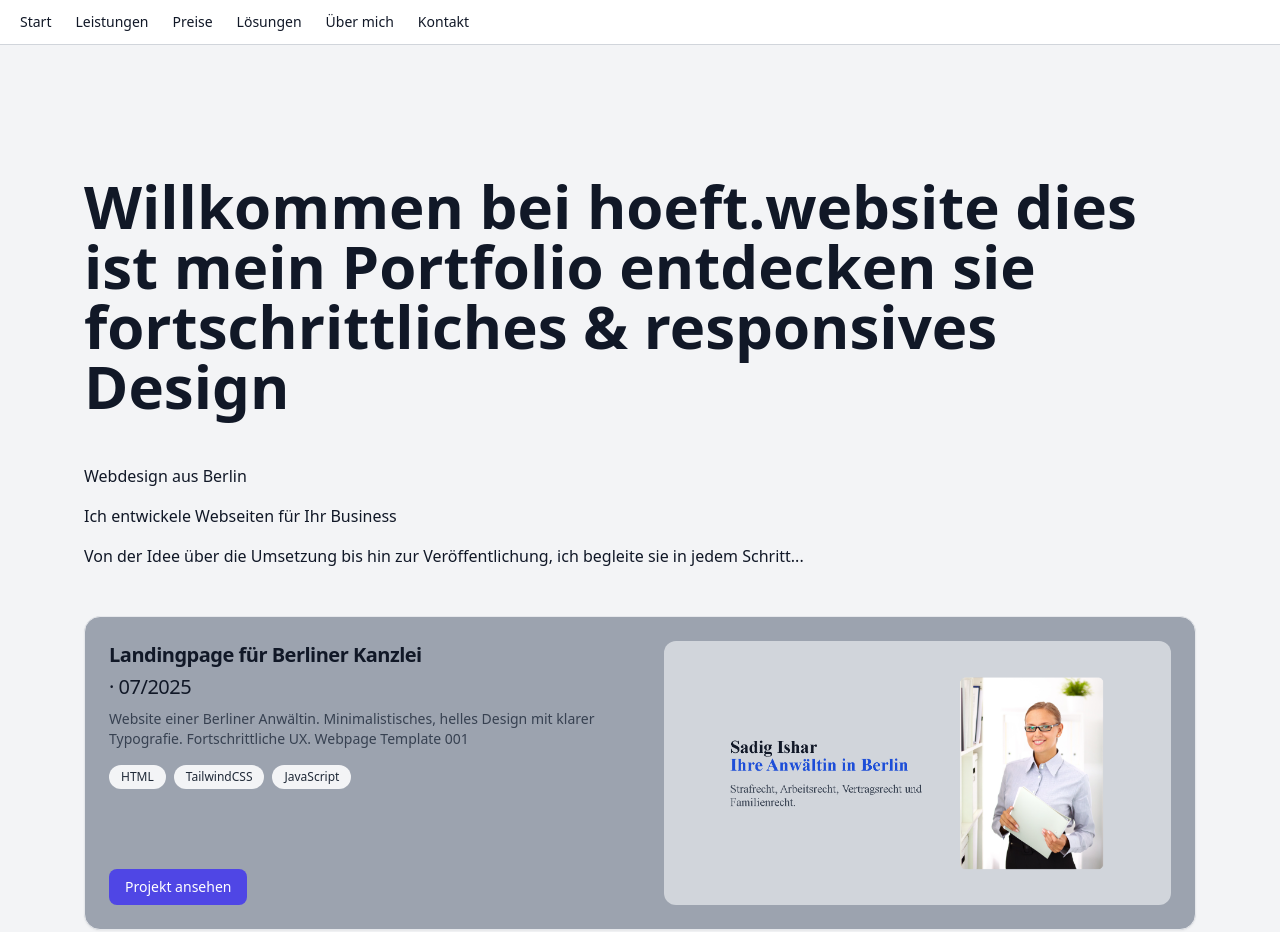
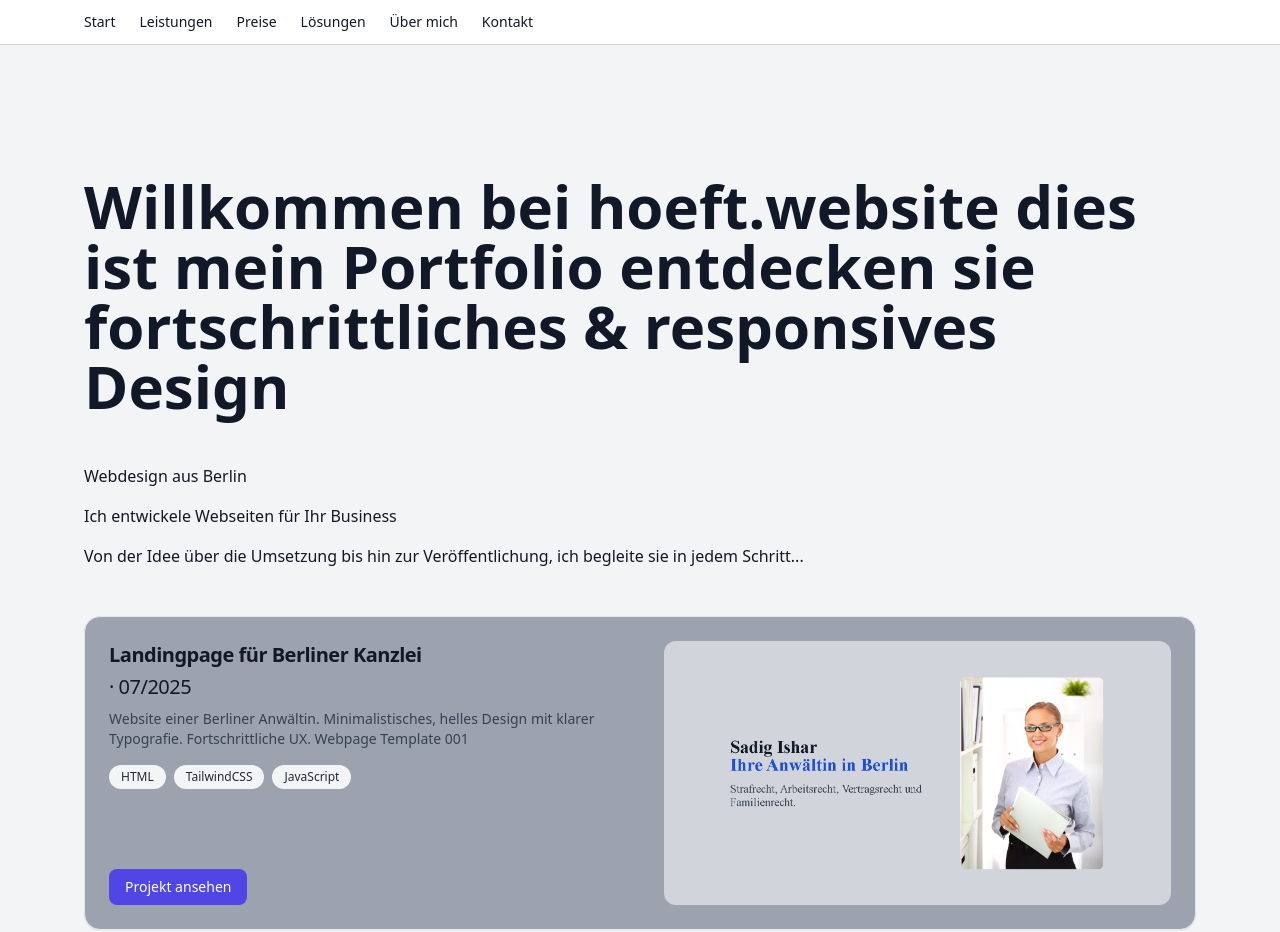
Before and after one commit to AzizaAziz101/Gormann, a plain HTML site: page index.html in a window 1280 px wide. Shown: the top 932 px of the page. Drawn offline with nearby package versions, Linux system fonts and the light colour scheme.

Commit message:
Initial commit

```diff
--- a/index.html
+++ b/index.html
@@ -44,8 +44,11 @@
 <div id="blur-bg"></div>
 
 <!-- Navbar -->
-<nav class="fixed top-0 w-screen z-40 bg-white border-b border-gray-300">
-  <div class="w-full flex justify-between items-center px-5 py-3">
+<nav class="fixed top-0 left-0 right-0 w-screen z-40 bg-white border-b border-gray-300
+            pl-[env(safe-area-inset-left)] pr-[env(safe-area-inset-right)]">
+
+    <div class="w-full lg:max-w-6xl mx-auto flex justify-between items-center px-5 py-3">
+
     <!-- Desktop Menu -->
     <ul class="hidden lg:flex space-x-6 text-sm font-medium" id="nav-items">
       <li class="relative menu-item" data-key=""><a href="index.html" class="hover:underline">Start</a></li>
```
